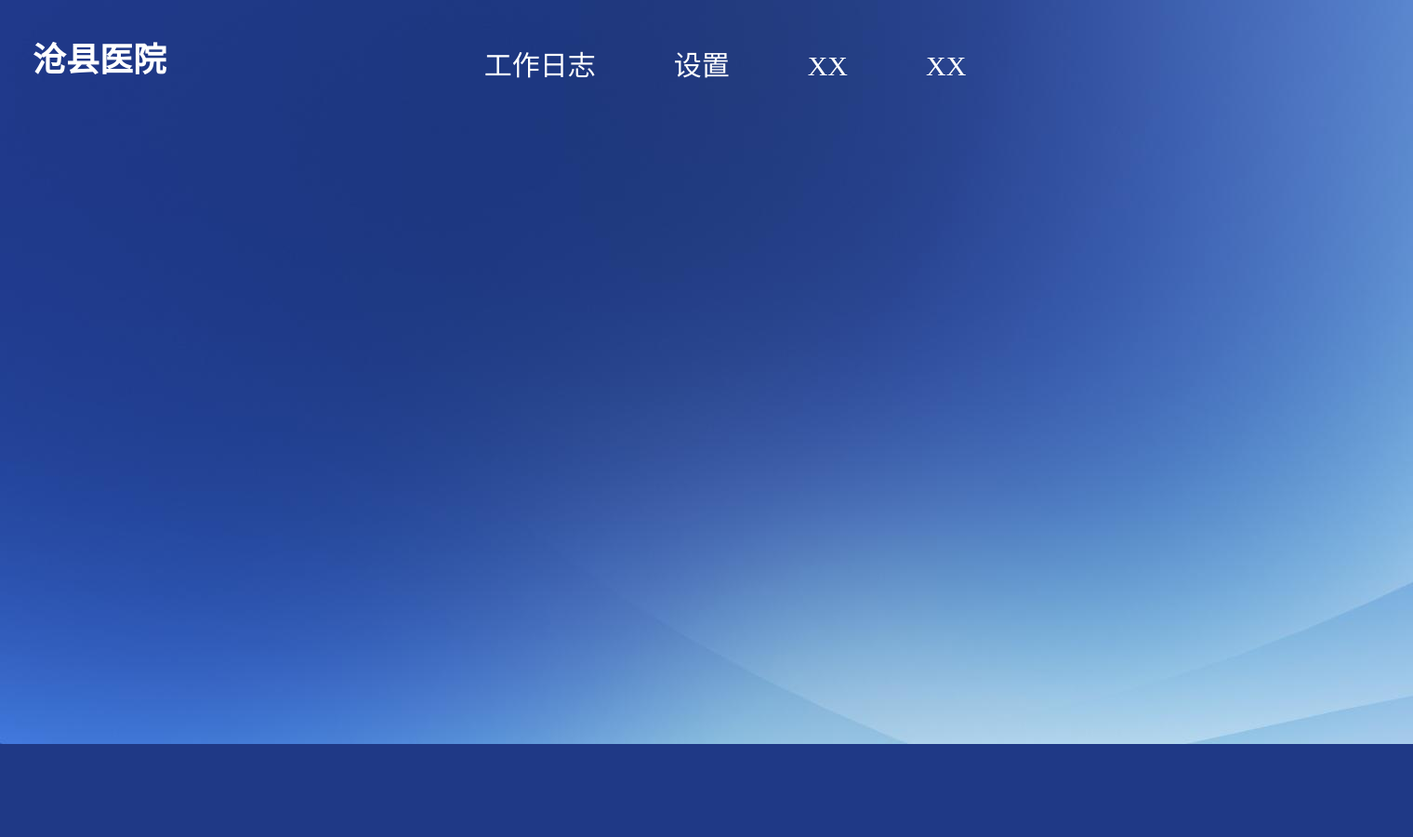
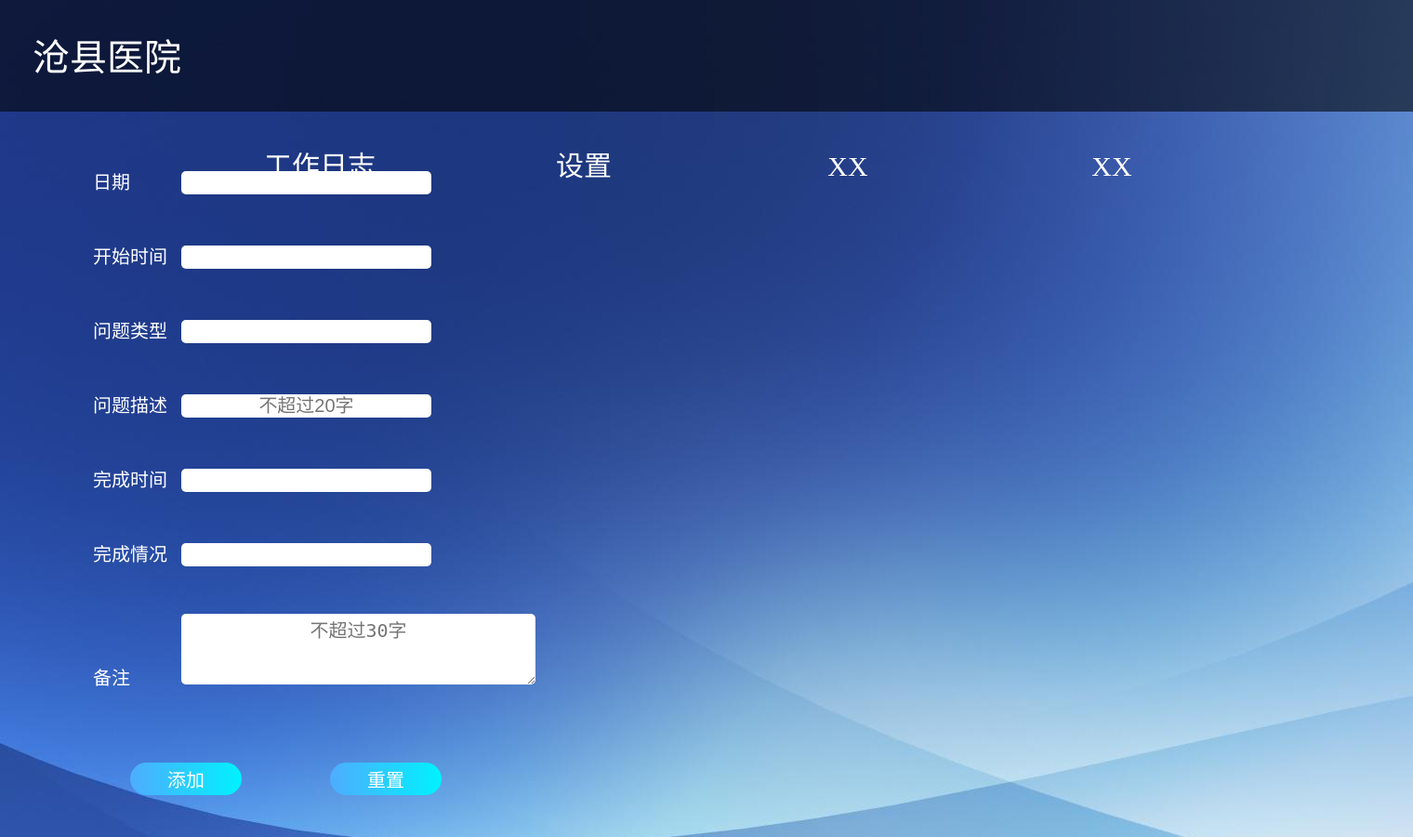
Before and after one commit to heyyousa/django-worklog, a Python web app: template worklog_web/templates/mainpage.html in a window 1520 px wide. Shown: the whole page at 93% size. Before the commit the page ends 800 px from the top, so only its background shows below. Run offline with Jinja, Linux system fonts and the light colour scheme; the template is opened without the code that fills it, so the values that code supplies are empty.

Commit message:
renew mainpage

```diff
--- a/worklog_web/templates/css/mainpage.css
+++ b/worklog_web/templates/css/mainpage.css
@@ -5,36 +5,40 @@ body {
     background-repeat: no-repeat;
 }
 
-body div {
+.float {
     float: left;
 }
 
-#topbox {
+.topbox {
+    background-color: #00000090;
+    width: 100%;
+    height: 120px;
+}
+
+.menubox {
     height: auto;
-    width: 100%;
+    width: 1500px;
     margin-left: 0;
-    position: fixed;
     top: 0;
     margin-bottom: 5px;
 }
 
-#topbox ul li {
+.menubox ul li {
     color: white;
     font-size: 30px;
     font-weight: 500;
-}
-
-#topbox ul li {
+    text-align: center;
+    height: auto;
+    width: 240px;
     display: inline-block;
-    padding: 30px 40px
+    padding: 20px 20px;
 }
 
 .logo {
     color: white;
-    font-size: 24px;
+    font-size: 40px;
     font-weight: 500;
-    background-color: #00000000;
-    padding: 5px 35px;
+    padding: 30px 35px;
 }
 
 body a:link {
@@ -42,6 +46,63 @@ body a:link {
     text-decoration: none;
 }
 
+body :visited {
+    color: white;
+}
+
 body a:hover {
-    color: yellow;
+    color: rgb(204, 43, 43);
  }
+
+.logbox {
+    width: 900px;
+    height: 700px;
+    padding-top: 180px;
+    padding-left: 100px;
+    text-align: left;
+}
+
+.logtext {
+    color: white;
+    font-size: 20px;
+}
+
+.loginput {
+    width: 600px;
+    height: 80px;
+}
+
+body input,textarea {
+    font-size: 20px;
+    border: 1px;
+    border-radius: 5px;
+    text-align: center;
+}
+
+label {
+    display: inline-block;
+    width: 90px;
+}
+
+.buttonspan {
+    width: 300px;
+    height: 60px;
+    margin-top: 20px;
+    margin-left: 40px;
+    padding-top: 20px;
+    padding-right: 50px;
+}
+
+.button {
+    border: 0;
+    width: 120px;
+    height: 35px;
+    color: white;
+    border-radius: 20px;
+    background-image: linear-gradient(to right, #4facfe 0%, #00f2fe 100%);
+}
+
+.notediv {
+    width: 600px;
+    height: 160px;
+}
--- a/worklog_web/templates/login.html
+++ b/worklog_web/templates/login.html
@@ -22,6 +22,7 @@
 
             <input type="button" class="inputbutton" value="LOGIN" />
         </div>
+    </div>
 </body>
 
 </html>
--- a/worklog_web/templates/mainpage.html
+++ b/worklog_web/templates/mainpage.html
@@ -1,5 +1,5 @@
 <!DOCTYPE html>
-<html lang="en">
+<html lang="zh-CN">
 
 <head>
     <meta charset="UTF-8">
@@ -10,22 +10,74 @@
 </head>
 
 <body>
-    <div class="logo">
-        <h2>
+    <div class="topbox float">
+        <div class="logo float">
             <span>
                 <a href="#">沧县医院</a>
             </span>
-        </h2>
+        </div>
+        <div class="float">
+            <div class="menubox float">
+                <center>
+                    <ul>
+                        <li>
+                            <a href="#">工作日志</a>
+                        </li>
+                        <li>
+                            <a href="#">设置</a>
+                        </li>
+                        <li>
+                            <a href="#">XX</a>
+                        </li>
+                        <li>
+                            <a href="#">XX</a>
+                        </li>
+                    </ul>
+                </center>
+            </div>
+        </div>
     </div>
-    <div id="topbox">
-        <center>
-            <ul>
-                <li>工作日志</li>
-                <li>设置</li>
-                <li>XX</li>
-                <li>XX</li>
-            </ul>
-        </center>
+    <div>
+        <div class="logbox logtext">
+            <form action="">
+                <div class="loginput">
+                    <label for="date">日期</label>
+                    <input type="text" name="" id="date">
+                </div>
+                <div class="loginput">
+                    <label for="start">开始时间</label>
+                    <input type="text" id="start">
+                </div>
+                <div class="loginput">
+                    <label for="qtype">问题类型</label>
+                    <input type="text" id="qtype">
+                </div>
+                <div class="loginput">
+                    <label for="qscript">问题描述</label>
+                    <input type="text" name="" id="qscript" placeholder="不超过20字">
+                </div>
+                <div class="loginput">
+                    <label for="finish">完成时间</label>
+                    <input type="text" id="finish">
+                </div>
+                <div class="loginput">
+                    <label for="status">完成情况</label>
+                    <input type="text" id="status">
+                </div>
+                <div class="notediv">
+                    <label for="note">备注</label>
+                    <textarea name="" id="note" cols="30" rows="3" placeholder="不超过30字"></textarea>
+                </div>
+                <div class="loginput">
+                    <span class="buttonspan">
+                        <input type="submit" class="button" id="" value="添加">
+                    </span>
+                    <span class="buttonspan">
+                        <input type="reset" class="button" id="" value="重置">
+                    </span>
+                </div>
+            </form>
+        </div>
     </div>
 </body>
 
```
Also changed, not shown: 1 other file.
